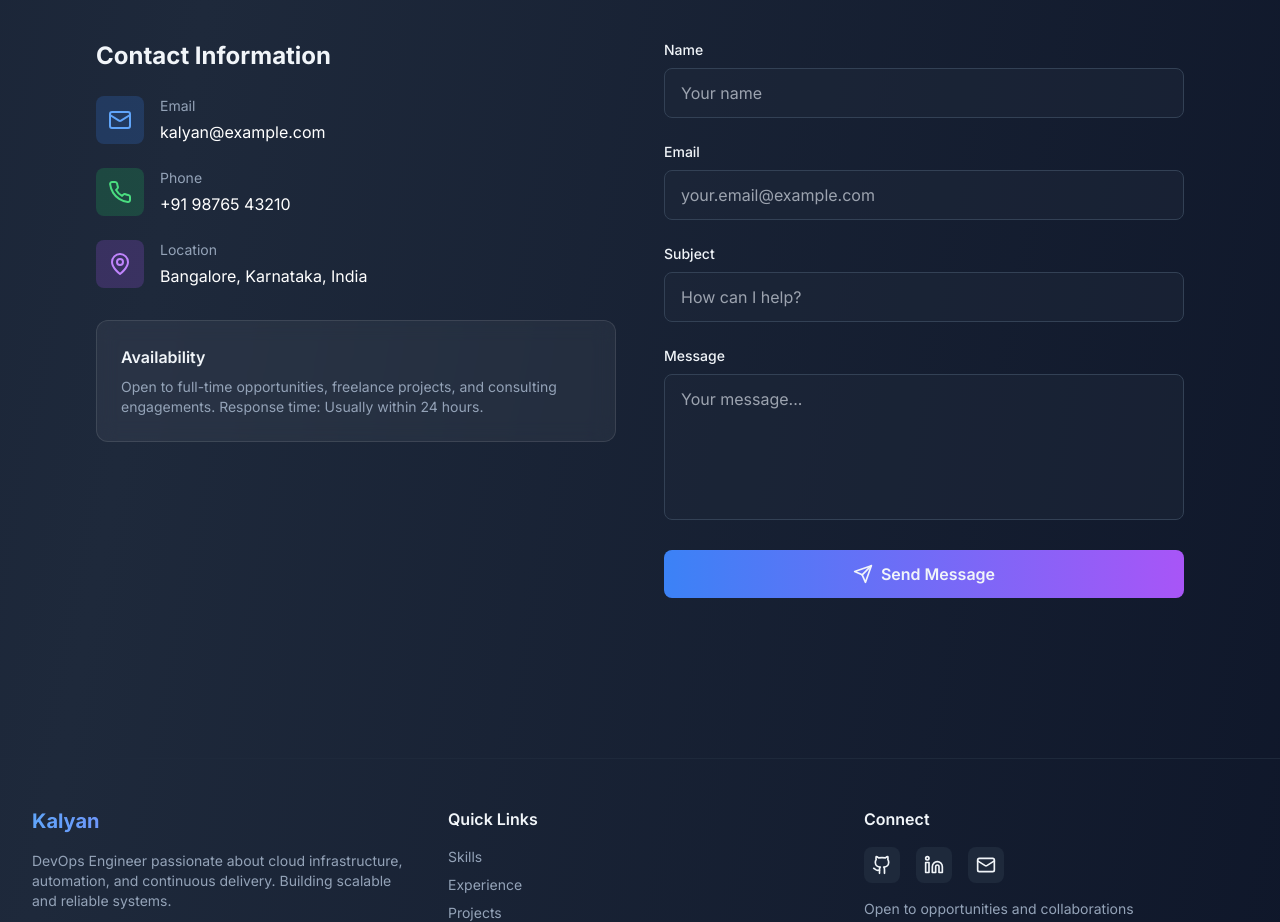
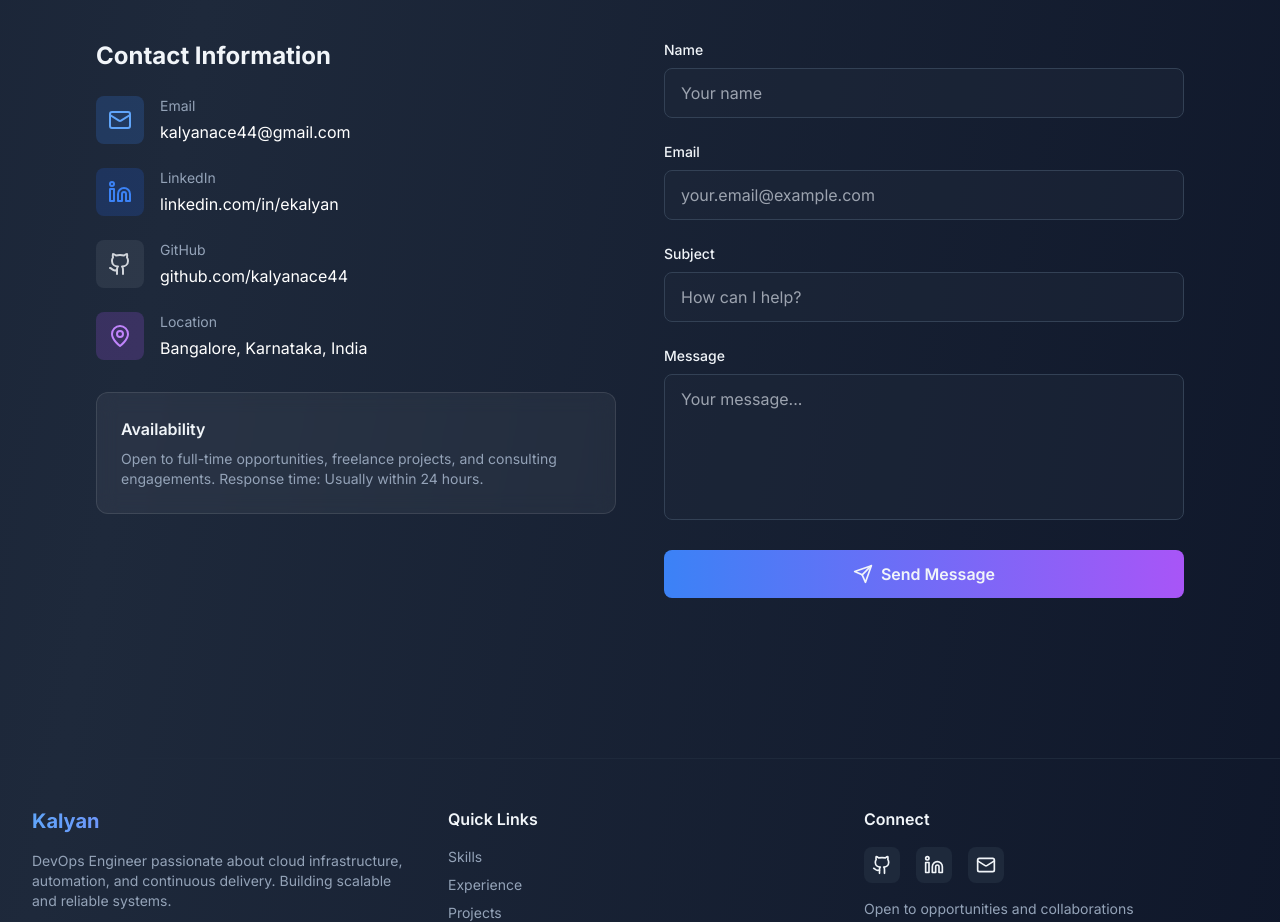
Before and after one commit to Princekalyan44/cicd_cloud_projects, a Next.js app in the folder portfolio-frontend/: page / in a window 1280 px wide. Shown: the part 5660-6582 px from the top of the page. Built offline with nearby package versions, Linux system fonts and the light colour scheme.

Commit message:
feat: Update contact details with real email and social links
- Update email to kalyanace44@gmail.com
- Add LinkedIn profile link
- Add GitHub profile link
- Keep Bangalore location

```diff
--- a/portfolio-frontend/components/Contact.tsx
+++ b/portfolio-frontend/components/Contact.tsx
@@ -7,7 +7,7 @@
 'use client'
 
 import { motion } from 'framer-motion'
-import { Mail, Phone, MapPin, Send } from 'lucide-react'
+import { Mail, Phone, MapPin, Send, Linkedin, Github } from 'lucide-react'
 import { useState } from 'react'
 
 const Contact = () => {
@@ -91,21 +91,44 @@ const Contact = () => {
               </div>
               <div>
                 <p className="text-sm text-slate-400 mb-1">Email</p>
-                <a href="mailto:kalyan@example.com" className="text-white hover:text-blue-400 transition-colors">
-                  kalyan@example.com
+                <a href="mailto:kalyanace44@gmail.com" className="text-white hover:text-blue-400 transition-colors">
+                  kalyanace44@gmail.com
                 </a>
               </div>
             </div>
 
-            {/* Phone */}
+            {/* LinkedIn */}
             <div className="flex items-start gap-4">
-              <div className="p-3 bg-green-500/20 rounded-lg">
-                <Phone size={24} className="text-green-400" />
+              <div className="p-3 bg-blue-600/20 rounded-lg">
+                <Linkedin size={24} className="text-blue-500" />
               </div>
               <div>
-                <p className="text-sm text-slate-400 mb-1">Phone</p>
-                <a href="tel:+919876543210" className="text-white hover:text-green-400 transition-colors">
-                  +91 98765 43210
+                <p className="text-sm text-slate-400 mb-1">LinkedIn</p>
+                <a
+                  href="https://www.linkedin.com/in/ekalyan"
+                  target="_blank"
+                  rel="noopener noreferrer"
+                  className="text-white hover:text-blue-500 transition-colors"
+                >
+                  linkedin.com/in/ekalyan
+                </a>
+              </div>
+            </div>
+
+            {/* GitHub */}
+            <div className="flex items-start gap-4">
+              <div className="p-3 bg-gray-500/20 rounded-lg">
+                <Github size={24} className="text-gray-300" />
+              </div>
+              <div>
+                <p className="text-sm text-slate-400 mb-1">GitHub</p>
+                <a
+                  href="https://github.com/kalyanace44"
+                  target="_blank"
+                  rel="noopener noreferrer"
+                  className="text-white hover:text-gray-300 transition-colors"
+                >
+                  github.com/kalyanace44
                 </a>
               </div>
             </div>
```
